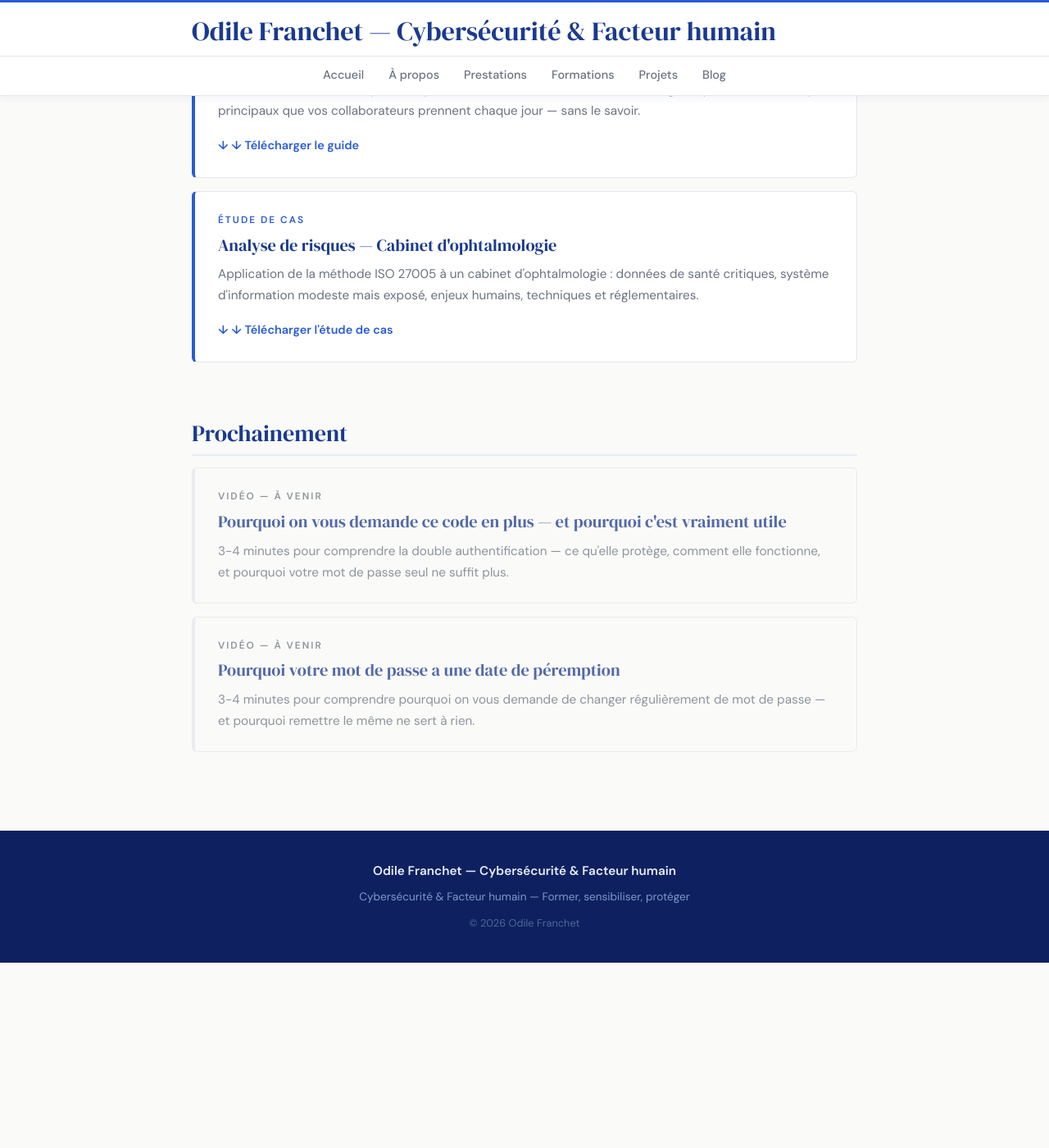
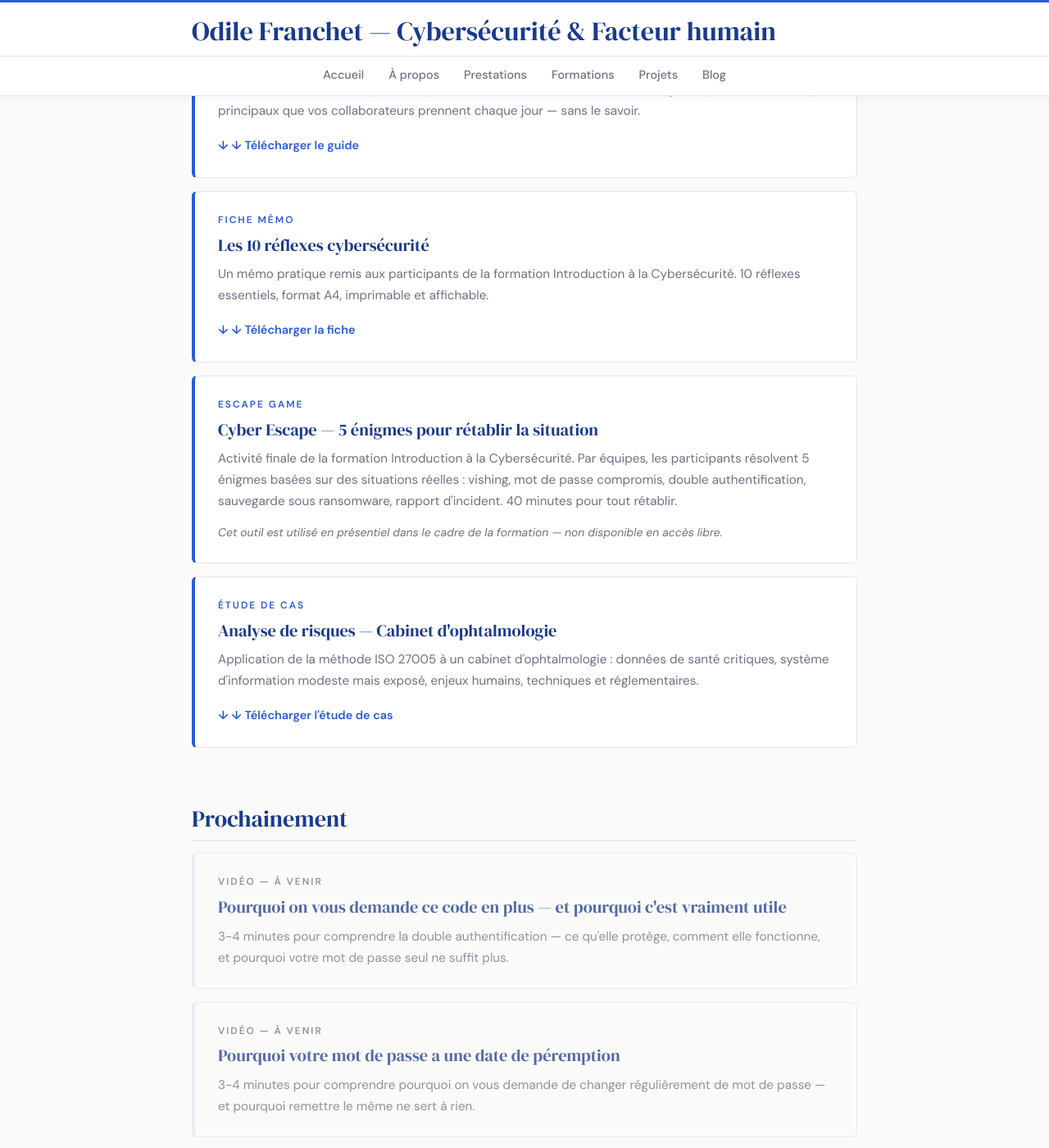
Before and after one commit to ofranchet73/ofranchet73.github.io, a Jekyll site: the page built from projets.md, in a window 1280 px wide and 1400 px high, scrolled down 1039 px. Shown: the whole window at 82% size. Built offline with Jekyll 4.4.1, drawn with Linux system fonts in a browser that asks for light colours; before the commit the page ends 2213 px from its top, so only the background shows below that.

Commit message:
Update projets.html

```diff
--- a/_layouts/projets.html
+++ b/_layouts/projets.html
@@ -41,6 +41,18 @@ layout: default
       <a href="/pdf/5-risques-IA-Guide-Cybersecurite.pdf" class="projet-lien" download="5-risques-IA-Guide-Cybersecurite.pdf">↓ Télécharger le guide</a>
     </div>
     <div class="projet-card">
+      <div class="projet-tag">Fiche mémo</div>
+      <h2 class="projet-titre">Les 10 réflexes cybersécurité</h2>
+      <p class="projet-desc">Un mémo pratique remis aux participants de la formation Introduction à la Cybersécurité. 10 réflexes essentiels, format A4, imprimable et affichable.</p>
+      <a href="/pdf/fiche_memo_cyber.pdf" class="projet-lien">↓ Télécharger la fiche</a>
+    </div>
+    <div class="projet-card">
+      <div class="projet-tag">Escape game</div>
+      <h2 class="projet-titre">Cyber Escape — 5 énigmes pour rétablir la situation</h2>
+      <p class="projet-desc">Activité finale de la formation Introduction à la Cybersécurité. Par équipes, les participants résolvent 5 énigmes basées sur des situations réelles : vishing, mot de passe compromis, double authentification, sauvegarde sous ransomware, rapport d'incident. 40 minutes pour tout rétablir.</p>
+      <p class="projet-desc projet-desc--note">Cet outil est utilisé en présentiel dans le cadre de la formation — non disponible en accès libre.</p>
+    </div>
+    <div class="projet-card">
       <div class="projet-tag">Étude de cas</div>
       <h2 class="projet-titre">Analyse de risques — Cabinet d'ophtalmologie</h2>
       <p class="projet-desc">Application de la méthode ISO 27005 à un cabinet d'ophtalmologie : données de santé critiques, système d'information modeste mais exposé, enjeux humains, techniques et réglementaires.</p>
@@ -77,4 +89,10 @@ layout: default
 .projet-tag--soon {
   color: var(--muted);
 }
+.projet-desc--note {
+  font-size: 0.82em;
+  color: var(--muted);
+  margin-top: 0.5em;
+  font-style: italic;
+}
 </style>
```
